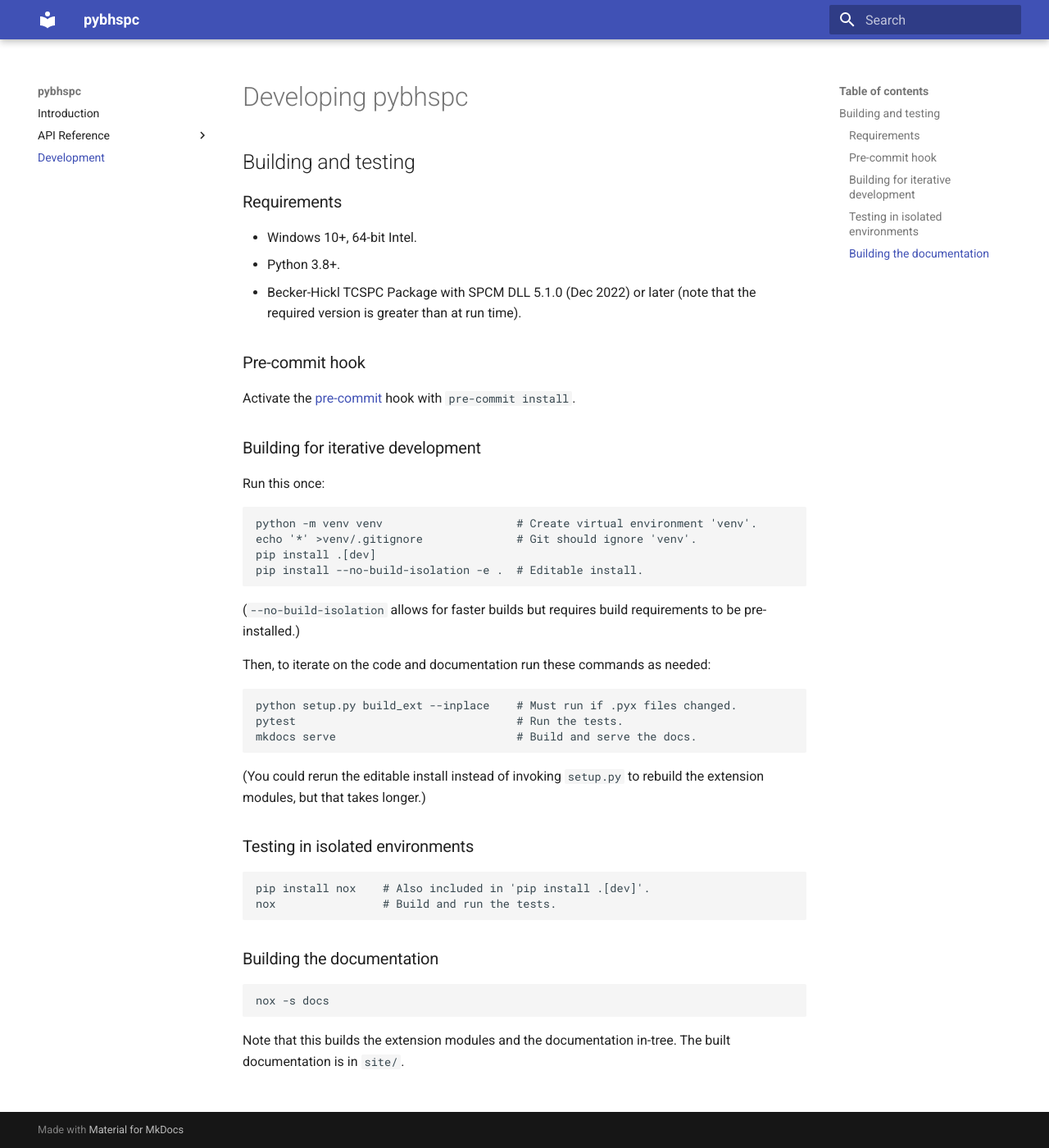
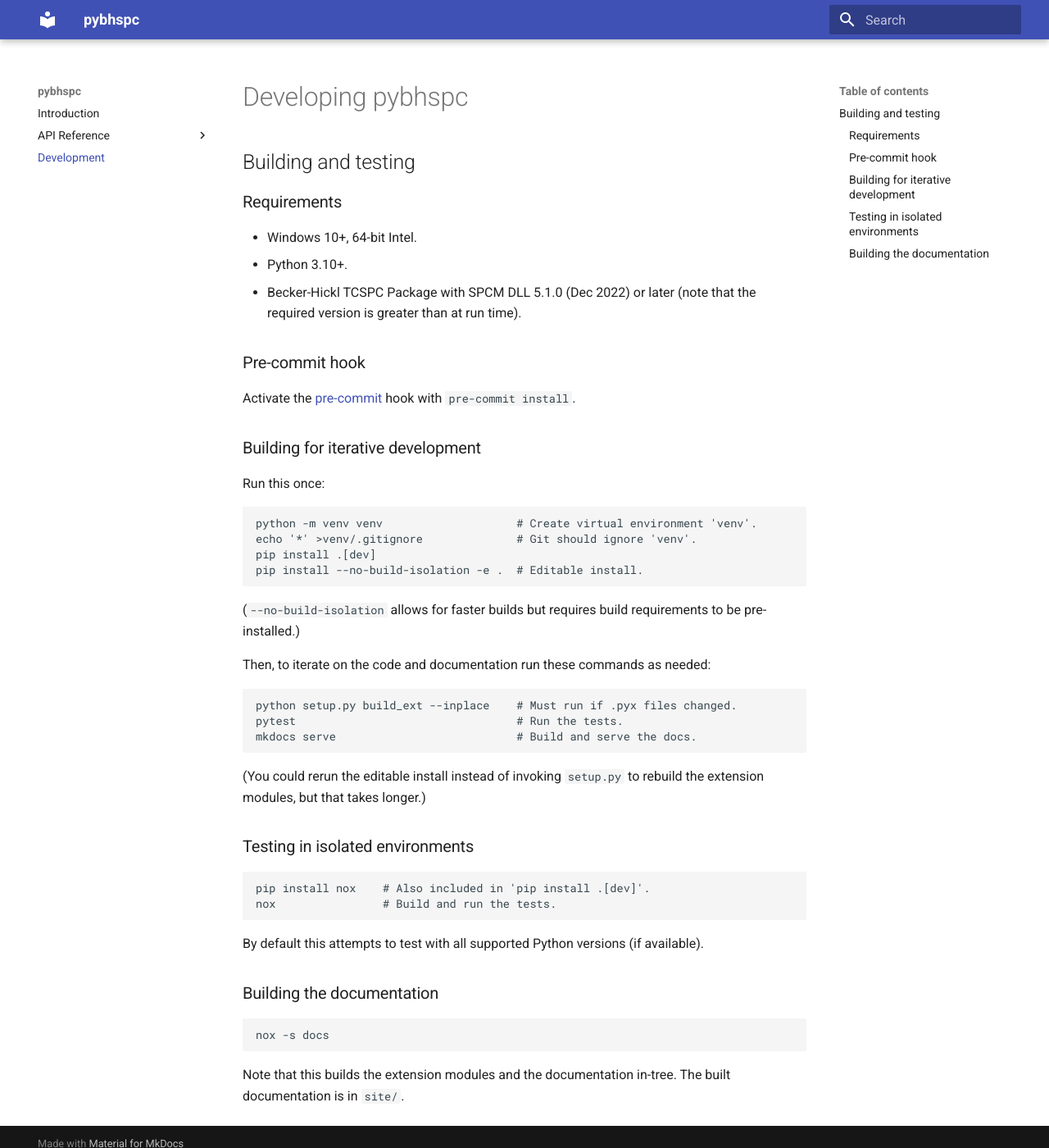
Before and after one commit to marktsuchida/pybhspc, an MkDocs documentation site: the page built from docs/development.md, in a window 1280 px wide and 1400 px high. Shown: the whole window at 82% size. Built offline with MkDocs 1.6.1 and Material for MkDocs 9.7.7, drawn with Linux system fonts in a browser that asks for light colours.

Commit message:
Require Python 3.10; run on all versions with nox
With 3.9 the Enum __new__ methods do not work when compiled by Cython.

With 3.10 there is no issue, probably because static methods are now
callable as regular functions.

There might be a workaround but not worth the trouble at this moment.

````diff
--- a/docs/development.md
+++ b/docs/development.md
@@ -11,7 +11,7 @@
 ### Requirements
 
 - Windows 10+, 64-bit Intel.
-- Python 3.8+.
+- Python 3.10+.
 - Becker-Hickl TCSPC Package with SPCM DLL 5.1.0 (Dec 2022) or later (note that
   the required version is greater than at run time).
 
@@ -52,6 +52,9 @@
 nox                # Build and run the tests.
 ```
 
+By default this attempts to test with all supported Python versions (if
+available).
+
 ### Building the documentation
 
 ```sh
--- a/noxfile.py
+++ b/noxfile.py
@@ -9,7 +9,7 @@
 nox.options.sessions = ["test"]
 
 
-@nox.session
+@nox.session(python=["3.10", "3.11", "3.12"])
 def test(session):
     """Run the tests."""
     session.install(".[testing]")
--- a/pyproject.toml
+++ b/pyproject.toml
@@ -6,7 +6,7 @@
 name = "pybhspc"
 description = "Python bindings for the Becker-Hickl SPCM DLL"
 version = "0.1.0.dev0"
-requires-python = ">= 3.8"
+requires-python = ">= 3.10"
 dependencies = []
 
 [build-system]
````
Also changed, not shown: README.md (+1 -1 lines).
